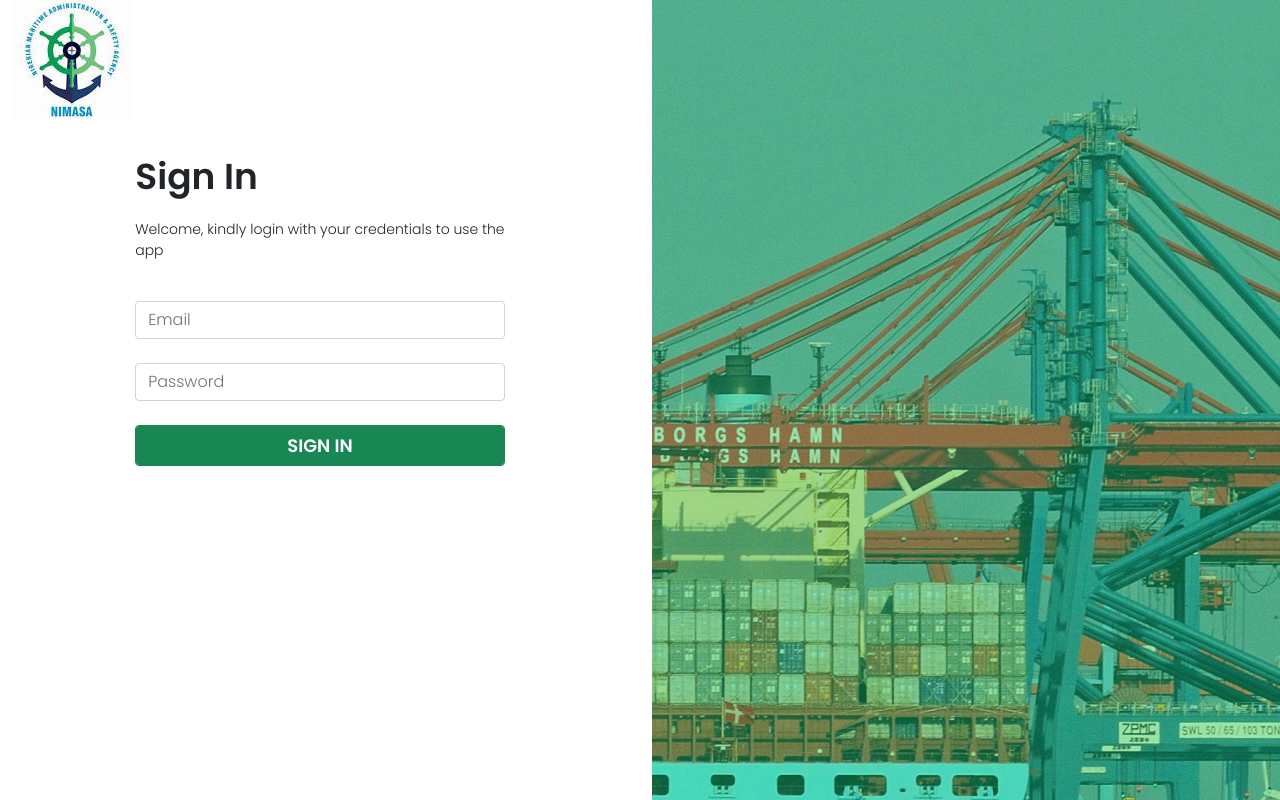
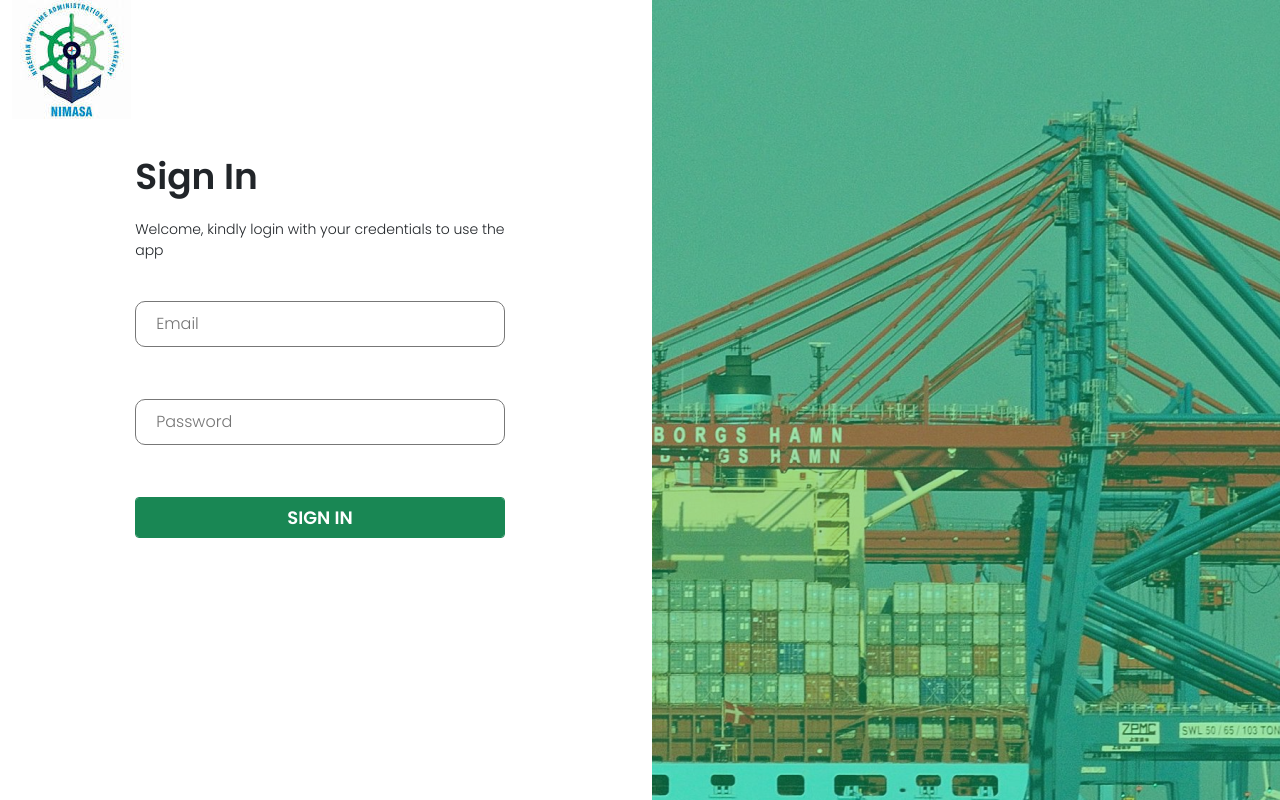
Before and after one commit to yewande-hassan/nimasa-website, a Next.js app: page /login in a window 1280 px wide. Built offline with nearby package versions, Linux system fonts and the light colour scheme.

Commit message:
add formik to login

```diff
--- a/pages/login.js
+++ b/pages/login.js
@@ -1,4 +1,4 @@
-
+import { Formik } from 'formik';
 const Login = ()=>{
 return(
     <>
@@ -6,13 +6,83 @@
             <main className="row align-items-start">
                 <div className="col-lg-6  col-md-12  col-sm-12">
                     <img src='images/nimasa-logo.png' alt='nimasa-logo' />
-                    <div className="d-grid gap-4 col-4 mx-auto mt-5">
-                        <h3>Sign In</h3>
-                        <p>Welcome, kindly login with your credentials to use the app</p>
-                        <input className="form-control" type="text" id="name" name="name" placeholder='Email' />
-                        <input className="form-control" type="password" id="password" name="password" placeholder='Password' />
-                        <button className="btn btn-success form-control" type="button">SIGN IN</button>
-                    </div>
+                    <Formik
+                    initialValues={{
+                        email: '',
+                        password: '',
+                    }}
+                    validate={values => {
+                        const errors = {};
+
+                        if (!values.email) {
+                            errors.email = 'Incorrect Email';
+                        } else if (
+                            !/^[A-Z0-9._%+-]+@[A-Z0-9.-]+\.[A-Z]{2,4}$/i.test(values.email)
+                        ) {
+                            errors.email = 'Invalid email address';
+                        }
+                        return errors;
+                    }}
+                    // eslint-disable-next-line react/jsx-no-duplicate-props
+                    validate={values => {
+                        const errors = {};
+                        if (!values.password) {
+                            errors.password = 'Please Input a Password';
+                        } else if (
+                            values.password == null
+                        ) {
+                            errors.email = 'Input password';
+                        }
+                        return errors;
+                    }}
+                    onSubmit={(values, { setSubmitting }) => {
+                        setTimeout(() => {
+                            console.log(JSON.stringify(values, null, 2));
+                            setSubmitting(false);
+                        }, 400);
+                    }}
+                >
+                    {({
+                        values,
+                        errors,
+                        touched,
+                        handleChange,
+                        handleBlur,
+                        handleSubmit,
+                        isSubmitting,
+
+                    }) => (
+                        <form onSubmit={handleSubmit} className="d-grid gap-4 col-4 mx-auto mt-5">
+                            <h3>Sign In</h3>
+                            <p>Welcome, kindly login with your credentials to use the app</p>
+
+                            <input
+                                id="email"
+                                name="email"
+                                type="email"
+                                placeholder="Email"
+                                onChange={handleChange}
+                                onBlur={handleBlur}
+                                value={values.email}
+                            />
+                            <div className='error'>
+                                {errors.email && touched.email && errors.email}
+                            </div>
+                            <input
+                                id="password"
+                                name="password"
+                                type="password"
+                                placeholder="Password"
+                                onChange={handleChange}
+                                onBlur={handleBlur}
+                                value={values.password}
+                            />
+                            <div className='error'>
+                                {errors.password && touched.password && errors.password}
+                            </div>
+                            <button type="submit" className="btn btn-success form-control" disabled={isSubmitting}>SIGN IN</button>
+                        </form>)}
+                </Formik>
                 </div>
                 <div className="col-lg-6 d-none d-sm-none d-md-none d-lg-block ">
                     <img src='images/img.png' alt='view-of-nimasa' />
```
